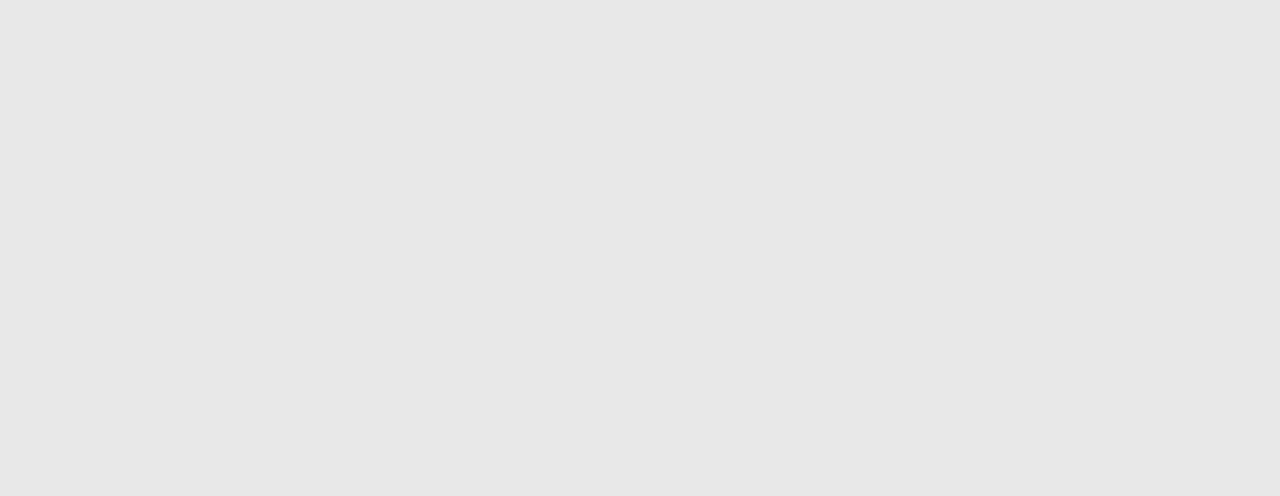
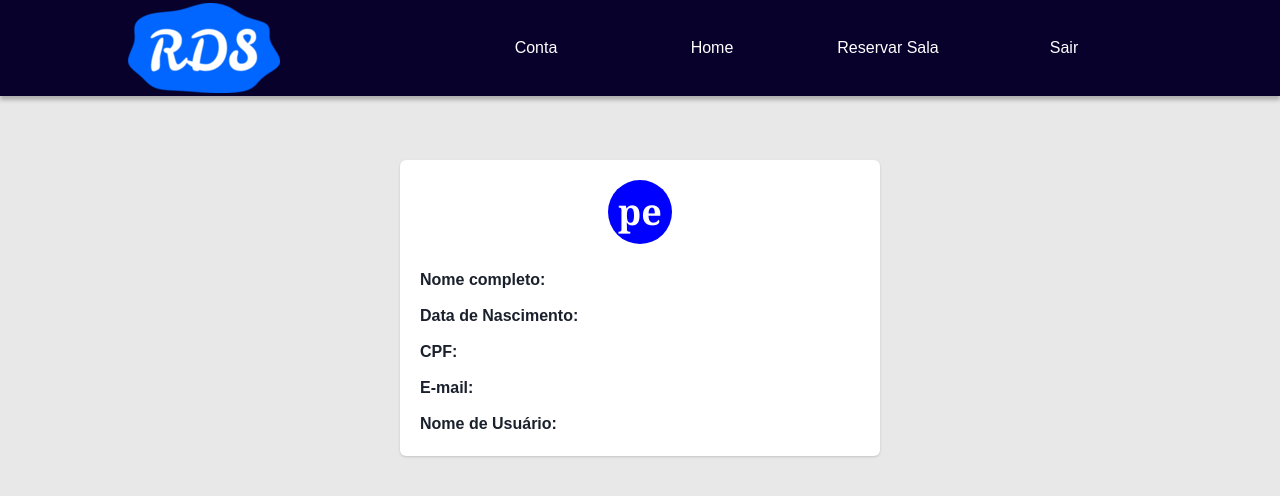
Before and after one commit to NatanaelSM/scheduling-room-reservations-lgpd, a React (Vite) app in the folder frontend/: page /usuario in a window 1280 px wide. Before the commit this address had no page. Shown: the top 496 px of the page. Built offline with nearby package versions, Linux system fonts and the light colour scheme; no server answers; sample sign-in values are in the browser's storage.

Commit message:
tela usuario

```diff
--- a/frontend/src/AppRoutes.jsx
+++ b/frontend/src/AppRoutes.jsx
@@ -1,5 +1,6 @@
 import { BrowserRouter, Routes, Route, Navigate } from "react-router-dom";
 import { Home } from './pages/Home';
+import { Usuario } from './pages/Usuario';
 import { Reserva } from './pages/Reserva';
 import { Login } from "./pages/Login";
 import { useState, useEffect } from "react";
@@ -46,8 +47,8 @@ export function AppRoutes() {
                 <Route path="/criar-usuario" element={<CadastroUsuario/>}/>
                 <Route path="/" element={<PageLayout handleLogout={handleLogout} />}>
                     <Route path="/home" element={isAuthenticated ? <Home token={token} /> : <Navigate replace to="/login" />} />
-                    <Route path="/reserva" element={isAuthenticated ? <Reserva token={token} /> : <Navigate replace to="/login" />} />
-                    <Route path="/" element={<Navigate replace to={isAuthenticated ? "/home" : "/login"} />} />
+                    <Route path="/usuario" element={isAuthenticated ? <Usuario token={token} /> : <Navigate replace to="/login" />} />
+                    <Route path="/reserva" element={isAuthenticated ? <Reserva token={token} /> : <Navigate replace to="/login" />} />                    <Route path="/" element={<Navigate replace to={isAuthenticated ? "/home" : "/login"} />} />
                 </Route>
             </Routes>
         </BrowserRouter>
--- /dev/null
+++ b/frontend/src/components/CardUsuario/index.jsx
@@ -0,0 +1,25 @@
+import { Card, CardBody, Stack, Text, Flex } from "@chakra-ui/react";
+import { PerfilUsuario } from "../PerfilUsuario";
+
+export function CardUsuario ({usuario}) {
+
+return (
+    <Card
+    w='30rem'
+    mx='1rem'
+    mb='2rem'>
+        <CardBody>
+                <Flex justifyContent='center'>
+                    <PerfilUsuario nomeUsuario={'Pedro'} />
+                </Flex>
+                <Stack mt='6' spacing='3'>
+                    <Text fontWeight='bold'>Nome completo: {usuario.nome}</Text>
+                    <Text fontWeight='bold'>Data de Nascimento: {usuario.data_nascimento}</Text>
+                    <Text fontWeight='bold'>CPF: {usuario.doc_cpf}</Text>
+                    <Text fontWeight='bold'>E-mail: {usuario.email}</Text>
+                    <Text fontWeight='bold'>Nome de Usuário: {usuario.usuario}</Text>
+                </Stack>
+            </CardBody>
+    </Card>
+)
+}
--- a/frontend/src/components/Navbar/index.jsx
+++ b/frontend/src/components/Navbar/index.jsx
@@ -1,6 +1,8 @@
-import { Flex, Img, Box, Link } from "@chakra-ui/react";
+import { Flex, Img, Box, Link, IconButton } from "@chakra-ui/react";
 import logo from '../../../public/logo.png'
 import { BtnNavbar } from "./BtnNavbar";
+
+
 
 export function Navbar({ handleLogout }) {
 
@@ -17,6 +19,7 @@ export function Navbar({ handleLogout }) {
                 <Img src={logo} alt="logo" />
             </Box>
             <Flex>
+                <BtnNavbar nome="Conta" direcionar='/usuario'/>
                 <BtnNavbar nome='Home' direcionar='/' />
                 <BtnNavbar nome='Reservar Sala' direcionar='/reserva' />
                 <Flex
--- a/frontend/src/components/PerfilUsuario.jsx
+++ b/frontend/src/components/PerfilUsuario.jsx
@@ -1,7 +1,8 @@
 import { Flex, Heading } from "@chakra-ui/react";
 import { useState, useEffect } from "react";
+import { Link } from "react-router-dom";
 
-export function PerfilUsuario({ nomeUsuario }) {
+export function PerfilUsuario({ nomeUsuario, direcionar }) {
     const [iniciais, setIniciais] = useState('');
 
     useEffect(() => {
--- a/frontend/src/pages/Reserva.jsx
+++ b/frontend/src/pages/Reserva.jsx
@@ -1,5 +1,4 @@
 import { Formulario } from "../components/Formulario";
-import { Navbar } from "../components/Navbar";
 
 export function Reserva({token}){
 
--- /dev/null
+++ b/frontend/src/pages/Usuario.jsx
@@ -0,0 +1,34 @@
+import { Flex } from "@chakra-ui/react";
+import { useEffect, useState } from "react";
+import axios from "axios";
+import { CardUsuario } from "../components/CardUsuario";
+
+
+export function Usuario({ token }) {
+    const [usuario, setUsuario] = useState([]);
+
+    useEffect(() => {
+        fetchUsuario();
+    }, [token]);
+
+    const fetchUsuario = async () => {
+        try {
+            const req = await axios.get('http://localhost:8800/usuario/:id', {
+                headers: { Authorization: token },
+            });
+            const usuario = req.data;
+            setUsuario(usuario);
+        } catch (error) {
+            console.log("erro");
+
+        }
+    };
+
+    return (
+        <>
+            <Flex wrap='wrap' px='6rem' mt='4rem' justifyContent={"center"}>
+                {usuario && <CardUsuario usuario={usuario} />}
+            </Flex>
+        </>
+    );
+}
```
Also changed, not shown: 1 other file (tests, documents, lock files or other folders).
